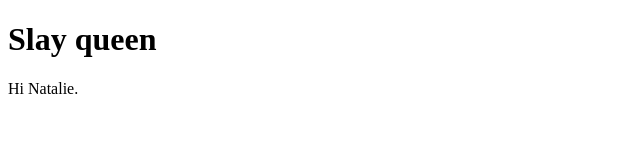
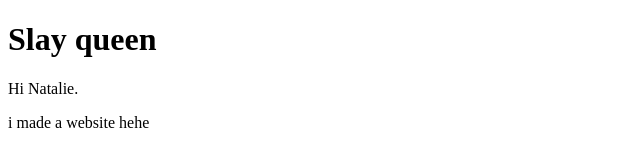
Before and after one commit to A-Henriquez/A-Henriquez, a plain HTML site: page index.html in a window 1280 px wide. Shown: the whole page, without its empty margins (0-640 px from the left). Drawn offline with Linux system fonts and the light colour scheme.

Commit message:
Update index.html

```diff
--- a/index.html
+++ b/index.html
@@ -3,6 +3,6 @@
 <body>
 <h1>Slay queen </h1>
 <p>Hi Natalie.</p>
-
+<p> i made a website hehe </p>
 </body>
 </html>
```
